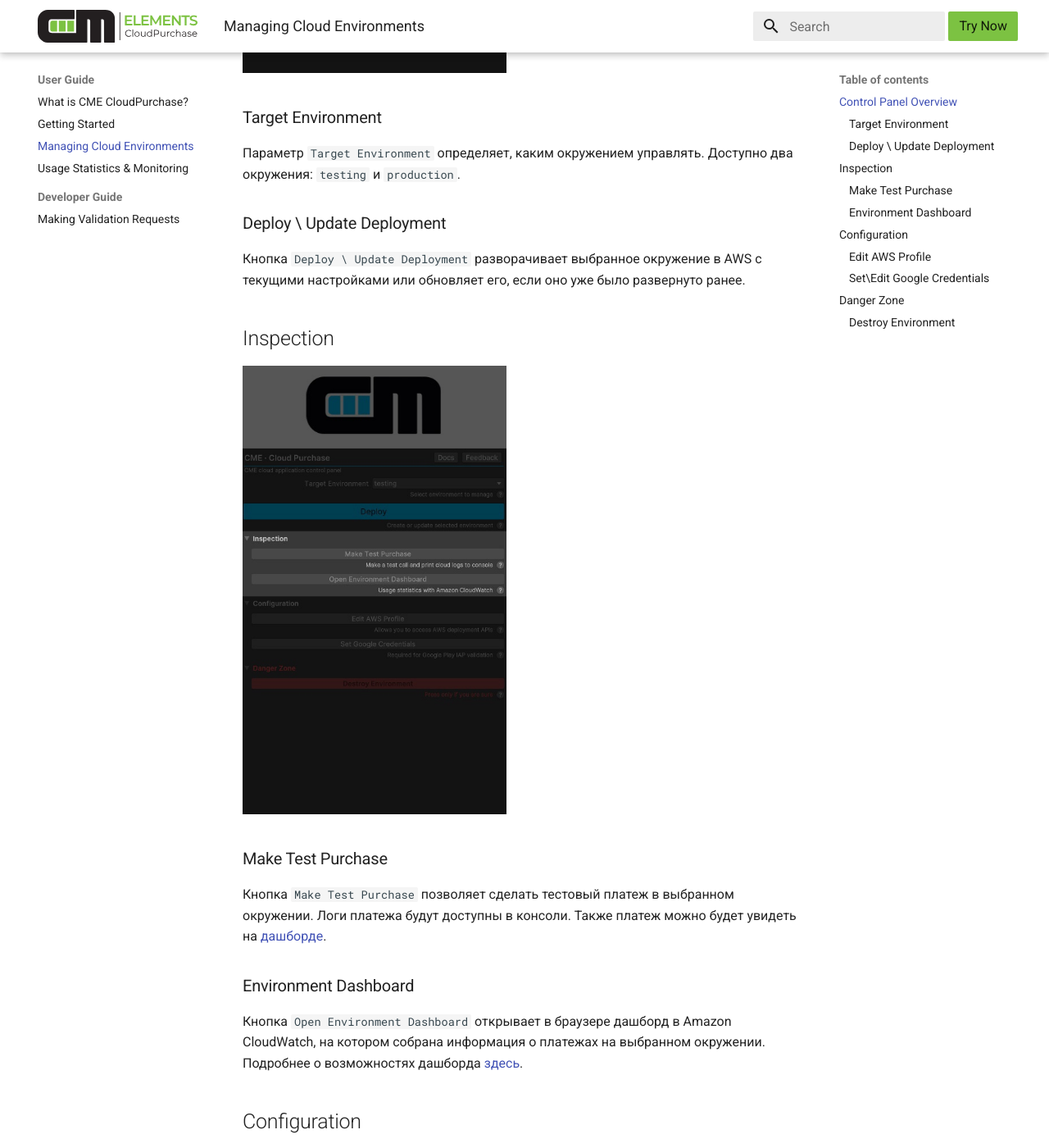
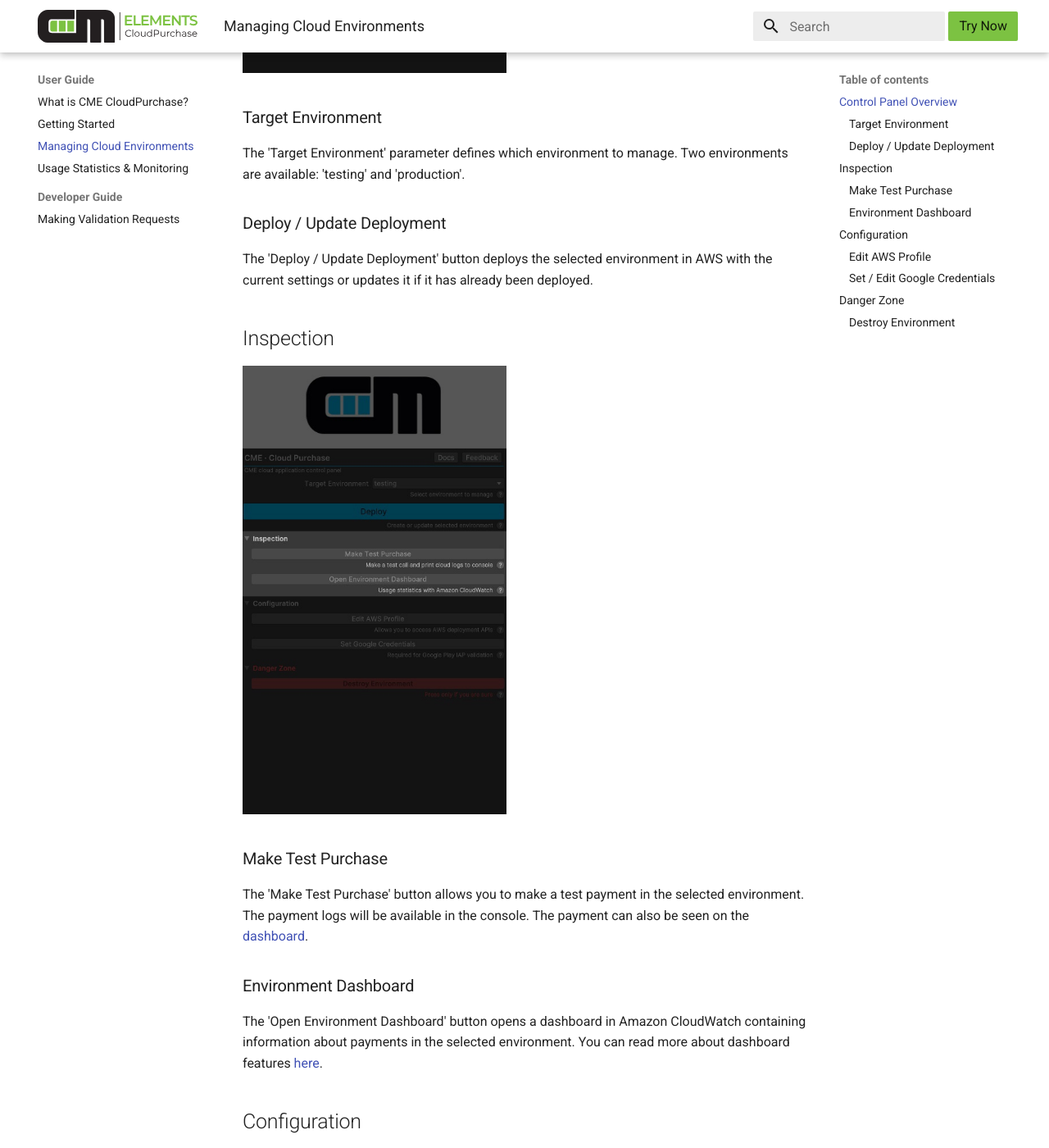
Before and after one commit to creative-mobile/CME.Documentation, an MkDocs documentation site: the page built from docs/user_guide/managing_cloud_environments.md, in a window 1280 px wide and 1400 px high, scrolled down 1447 px. Shown: the whole window at 82% size. Built offline with MkDocs 1.6.1 and Material for MkDocs 9.7.7, drawn with Linux system fonts in a browser that asks for light colours; comment, search, counter and statistics services are not loaded; some of the changed text lies outside the part shown.

Commit message:
Update managing_cloud_environments.md

````diff
--- a/docs/user_guide/managing_cloud_environments.md
+++ b/docs/user_guide/managing_cloud_environments.md
@@ -1,8 +1,8 @@
 # Managing Cloud Environments
 
-Управление **AWS** окружением и его деплоем, а также настройка плагина осуществляются прямо из **Unity** при помощи окна **Control Panel**.
+The **AWS** environment, its deployment, and the plug-in settings are managed directly from **Unity** using the **Control Panel** window.
 
-Чтобы открыть **Control Panel** нажмите `CME -> Cloud Purchase -> Show Control Panel`. После этого откроется окно **Control Panel**.
+To open **Control Panel**, press 'CME -> Cloud Purchase -> Show Control Panel'. The **Control Panel** window will then open.
 
 ![!](../assets/open-control-panel.gif)
 
@@ -12,11 +12,11 @@
 
 ### <a id="target-environment"></a> Target Environment
 
-Параметр `Target Environment` определяет, каким окружением управлять. Доступно два окружения: `testing` и `production`.
+The 'Target Environment' parameter defines which environment to manage. Two environments are available: 'testing' and 'production'.
 
-### <a id="deploy"></a> Deploy \ Update Deployment
+### <a id="deploy"></a> Deploy / Update Deployment
 
-Кнопка `Deploy \ Update Deployment` разворачивает выбранное окружение в AWS с текущими настройками или обновляет его, если оно уже было развернуто ранее.
+The 'Deploy / Update Deployment' button deploys the selected environment in AWS with the current settings or updates it if it has already been deployed.
 
 ## Inspection
 
@@ -24,12 +24,12 @@
 
 ### <a id="make-test-purchase"></a> Make Test Purchase
 
-Кнопка `Make Test Purchase` позволяет сделать тестовый платеж в выбранном окружении. Логи платежа будут доступны в консоли. Также платеж можно будет увидеть на [дашборде](#environment-dashboard).
+The 'Make Test Purchase' button allows you to make a test payment in the selected environment. The payment logs will be available in the console. The payment can also be seen on the [dashboard](#environment-dashboard).
 
 ### <a id="environment-dashboard"></a> Environment Dashboard
 
-Кнопка `Open Environment Dashboard` открывает в браузере дашборд в Amazon CloudWatch, на котором собрана информация о платежах на выбранном окружении.
-Подробнее о возможностях дашборда [здесь](usage_statistics.md).
+The 'Open Environment Dashboard' button opens a dashboard in Amazon CloudWatch containing information about payments in the selected environment.
+You can read more about dashboard features [here](usage_statistics.md).
 
 ## Configuration
 
@@ -37,8 +37,8 @@
 
 ### <a id="edit-aws-profile"></a> Edit AWS Profile
 
-Кнопка `Edit AWS Profile` открывает `credentials` файл, где описываются credentials для **AWS** сервисов.
-Пример того, как выглядят credentials описан ниже:
+The 'Edit AWS Profile' button opens the 'credentials' file, describing the credentials for **AWS** services.
+Below is an example of what credentials look like:
 ```
 [cme-cloud-deploy]
 aws_access_key_id     = AKIAXXXX1XXXXXX1XX1X
@@ -46,14 +46,14 @@
 region                = us-east-1
 ```
 
-Подробнее о том, что такое **AWS Security Credentials** можно узнать в [официальной документции](https://docs.aws.amazon.com/cli/latest/userguide/cli-configure-files.html){target=_blank}, а то, как из получить прекрасно описано в разделе [Getting Started](getting_started.md).
+See the [official userguide](https://docs.aws.amazon.com/cli/latest/userguide/cli-configure-files.html) to learn more about **AWS Security Credentials**. And the [Getting Started](getting_started.md) section will help you find out how to get them.
 
-### <a id="edit-google-credentials"></a> Set\Edit Google Credentials
-Кнопка `Set\Edit Google Credentials` открывает `GoogleCredentials.json` файл, где описываются credentials для **Google API**. Подробнее о том, как создать сервисный аккаунт Google и получить credentials узнать в [официальной документации](https://developers.google.com/workspace/guides/create-credentials#service-account){target=_blank}.
+### <a id="edit-google-credentials"></a> Set / Edit Google Credentials
+The 'Set / Edit Google Credentials' button opens the 'GoogleCredentials.json' file describing credentials for **Google API**. For more information on how to create a Google service account and get credentials, see the [official userguide](https://developers.google.com/workspace/guides/create-credentials#service-account).
 
 ## Danger Zone
 
 ![!](../assets/control-panel-danger-zone.JPG){: style="height:547px;width:322px"}
 
 ### <a id="destroy-environment"></a> Destroy Environment
-По нажатию кнопки `Destroy Environment` выбранное окружение будет удалено **вместе со всеми сопутствующими данными**.
+Pressing the 'Destroy Environment' button will delete the selected environment **along with all related data**.
````
